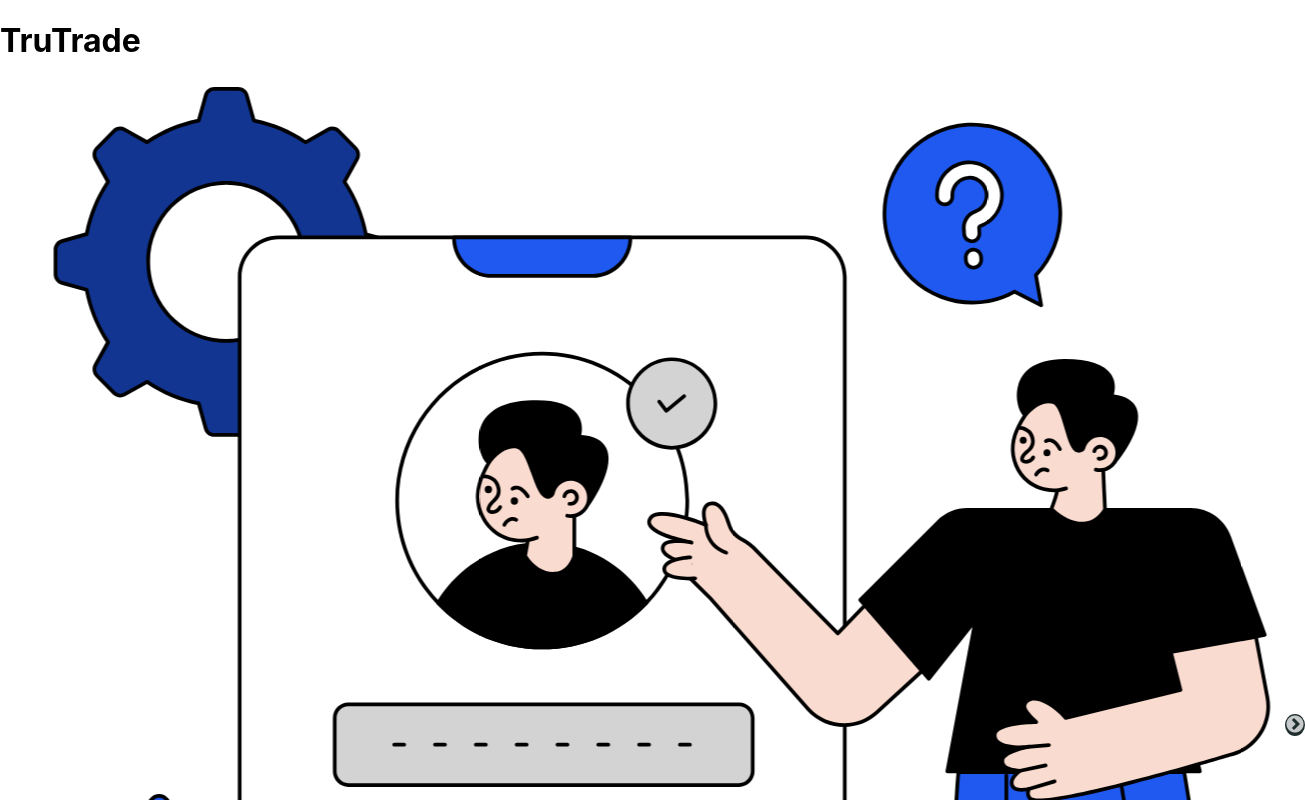
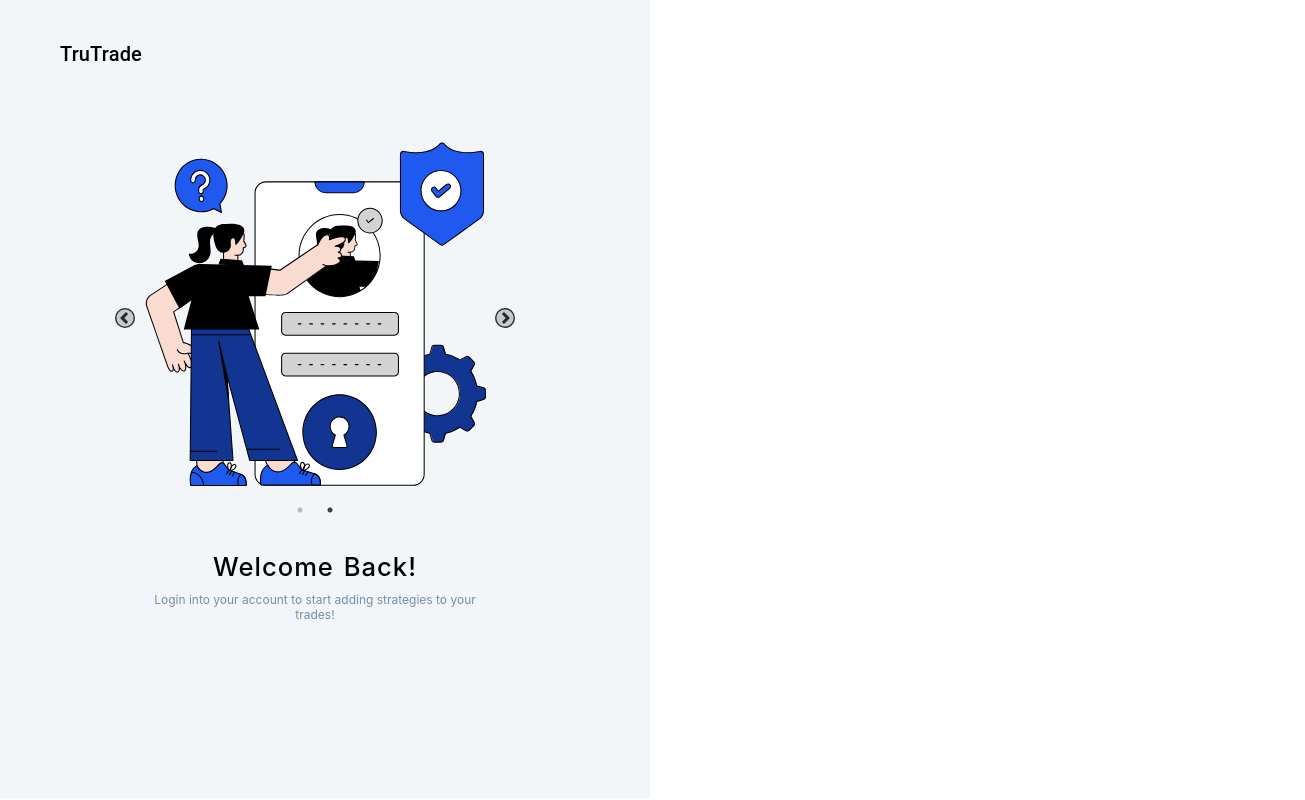
Before and after one commit to iamabhiCH/TruTrade---The-Trading-Application, a React (Create React App) app: page /signup in a window 1280 px wide. Shown: the top 800 px of the page, 1305 px wide, since content can reach past the window. Built offline with nearby package versions, Linux system fonts and the light colour scheme; no server answers.

Commit message:
completed right part of the login page

```diff
--- a/src/components/Signup/Signup.css
+++ b/src/components/Signup/Signup.css
@@ -0,0 +1,44 @@
+.signup-container{
+    margin-top: -15px;
+    padding: 0;
+}
+.signup-right{
+    background-color: #f3f6f9;
+    width: 650px;
+    height: 100vh;
+}
+.signup-right h1{
+    font-family: "Roboto", "Helvetica", "Arial", sans-serif;
+    font-weight: 500;
+    font-size: 1.25rem;
+    line-height: 1.6;
+    letter-spacing: 0.0075em;
+    color: #000;
+    flex-grow: 1;
+    padding-top: 40px;
+    padding-left: 60px;
+}
+.signup-slider{
+    height: 350px;
+    width: 350px;
+    aspect-ratio: auto 350 / 350;
+    margin: 100px;
+    padding: 30px;
+    margin-top: 40px;
+    margin-left: 110px;
+}
+.signup-right h2{
+    font-weight: 500;
+    font-size: 1.6rem;
+    text-align: center;
+    letter-spacing: 1px;
+    word-spacing: 2px;
+    padding-top: 35px;
+}
+.signup-right p{
+    font-size: 12px;
+    color: hsl(206.79deg 24.35% 54.9%);
+    width: 100%;
+    text-align: center;
+    margin-top: -11px;
+}
--- a/src/components/Signup/Signup.js
+++ b/src/components/Signup/Signup.js
@@ -4,29 +4,6 @@ import Slider from "react-slick";
 
 import SignupImg1  from "../../resource/signup1.svg";
 import SignupImg2  from "../../resource/signup2.svg";
-
-function SampleNextArrow(props) {
-    const { className, style, onClick } = props;
-    console.log(className);
-    return (
-        <div
-            className={className}
-            style={{ ...style, display: "block" }}
-            onClick={onClick}
-        />
-    );
-}
-
-function SamplePrevArrow(props) {
-    const { className, style, onClick } = props;
-    return (
-        <div
-            className={className}
-            style={{ ...style, display: "block" }}
-            onClick={onClick}
-        />
-    );
-}
 
 const Signup = () => {
     var settings = {
@@ -37,8 +14,6 @@ const Signup = () => {
         slidesToShow: 1,
         slidesToScroll: 1,
         initialSlide: 0,
-        nextArrow: <SampleNextArrow />,
-        prevArrow: <SamplePrevArrow />,
     };
 
     return (
@@ -54,6 +29,8 @@ const Signup = () => {
                             <img src={SignupImg2} alt="signupImage"/>
                         </div>
                     </Slider>
+                    <h2>Welcome Back!</h2>
+                    <p>Login into your account to start adding strategies to your trades!</p>
                 </div>
             </div>
             <div className="signup-left"></div>
```
